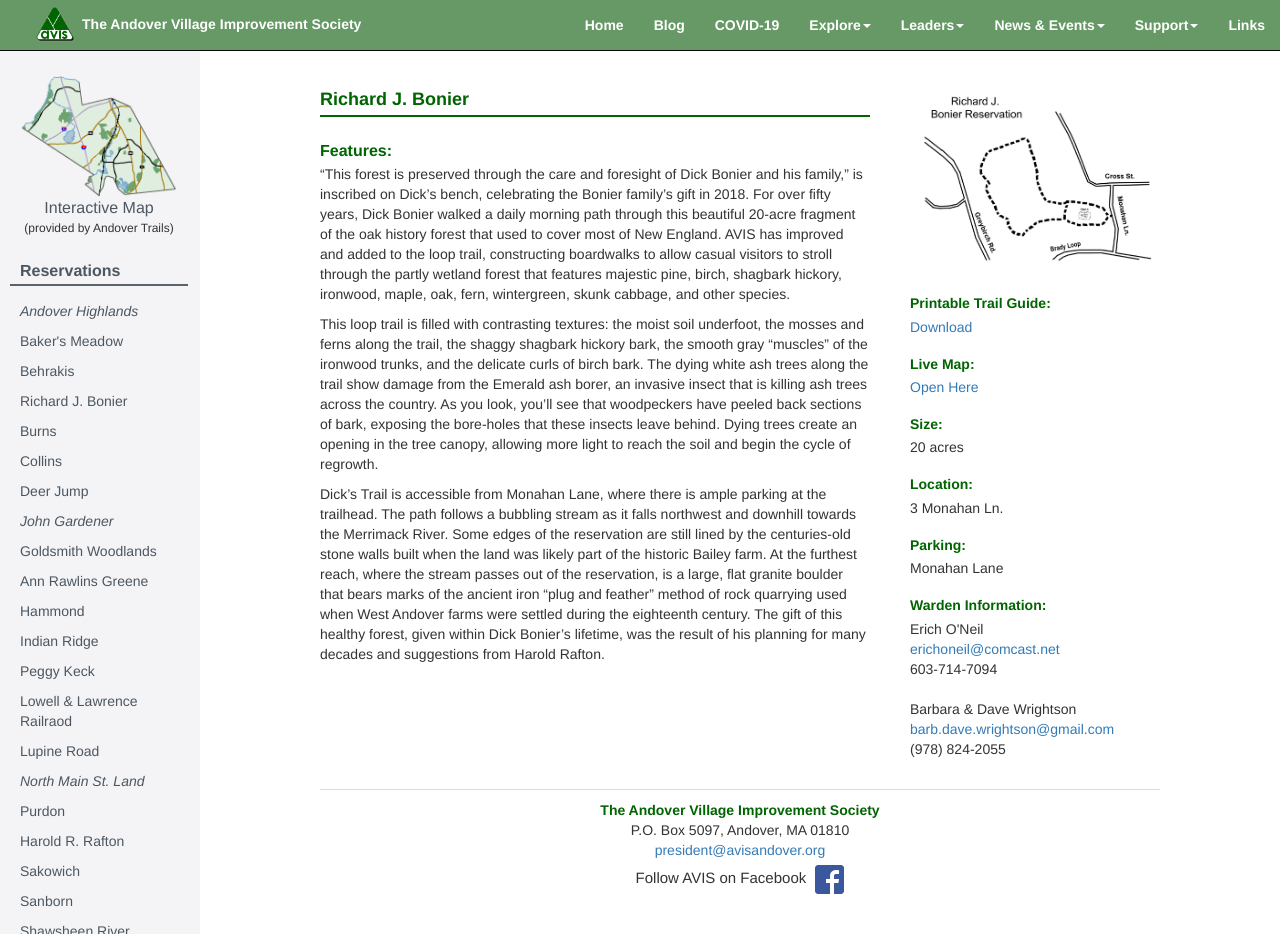
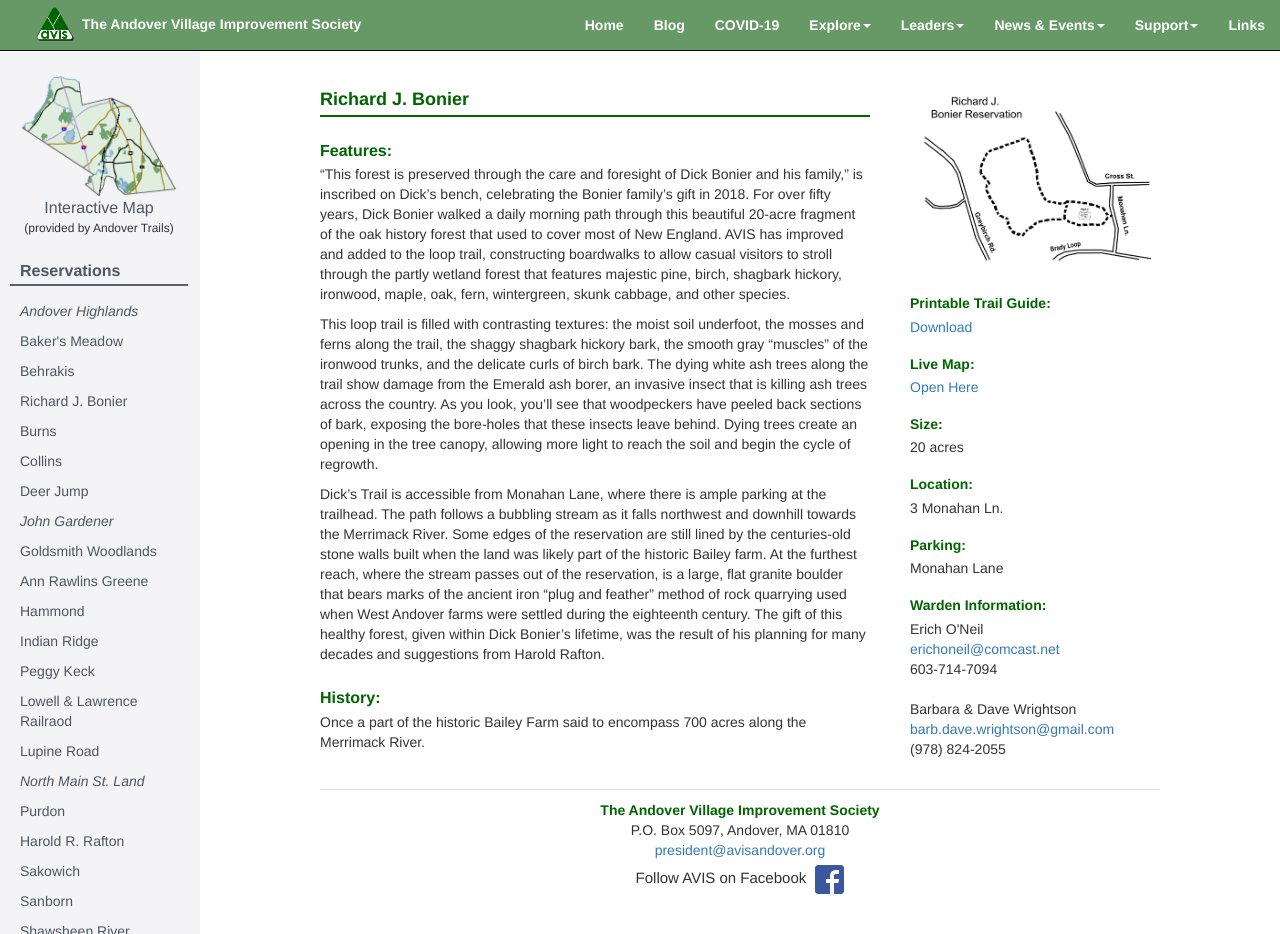
Before and after one commit to avisandover/avis-website, a Jekyll site: the page built from richard.html, in a window 1280 px wide and 934 px high. Built offline with Jekyll 4.4.1, drawn with Linux system fonts in a browser that asks for light colours.

Commit message:
Minor update

```diff
--- a/richard.html
+++ b/richard.html
@@ -32,6 +32,8 @@
 
   </p>
 
+  <h4>History:</h4>
+  <p>Once a part of the historic Bailey Farm said to encompass 700 acres along the Merrimack River.</p>
 </div>
 
 <div class="reservation-side">
```
